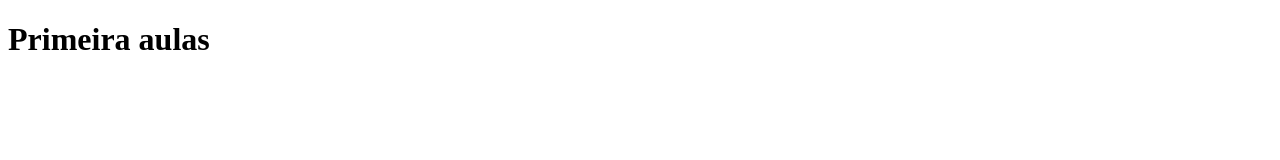
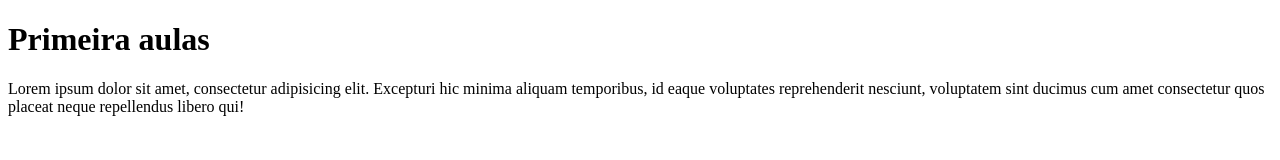
Before and after one commit to Allan-biel/HTML-course, a plain HTML site: page index.html in a window 1280 px wide. Drawn offline with Linux system fonts and the light colour scheme.

Commit message:
vamos lá

```diff
--- a/index.html
+++ b/index.html
@@ -7,5 +7,6 @@
 </head>
 <body>
     <h1>Primeira aulas</h1>
+    <p>Lorem ipsum dolor sit amet, consectetur adipisicing elit. Excepturi hic minima aliquam temporibus, id eaque voluptates reprehenderit nesciunt, voluptatem sint ducimus cum amet consectetur quos placeat neque repellendus libero qui!</p>
 </body>
 </html>
```
